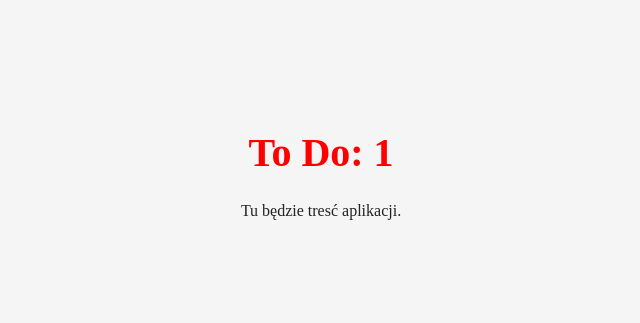
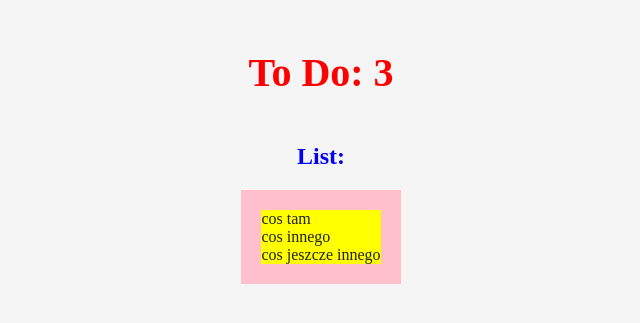
Before and after one commit to ThorTila/toDoReact, a React app: page / in a window 1280 px wide. Shown: the part 247-570 px from the top of the page, without its empty margins (327-967 px from the left). Built offline with nearby package versions, Linux system fonts and the light colour scheme.

Commit message:
add list

```diff
--- a/package.json
+++ b/package.json
@@ -15,6 +15,8 @@
     "babel-preset-env": "^1.6.1",
     "babel-preset-react": "^6.24.1",
     "css-loader": "^0.28.11",
+    "html-webpack-plugin": "^3.2.0",
+    "optimize-js-plugin": "0.0.4",
     "react": "^16.3.1",
     "react-dom": "^16.3.1",
     "style-loader": "^0.20.3",
--- a/src/components/Title.js
+++ b/src/components/Title.js
@@ -2,9 +2,6 @@ import React from 'react';
 import style from './components.css';
 
 class Title extends React.Component {
-    constructor(props){
-        super(props);
-    }
     render() {
         return (
             <h1 className={style.TodoTitle}>To Do: {this.props.data.length}</h1>
--- a/src/components/TodoList.js
+++ b/src/components/TodoList.js
@@ -0,0 +1,18 @@
+import React from 'react';
+import style from './components.css';
+
+class TodoList extends React.Component {
+    render() {
+        const TodoList = this.props.list.map((item) => <li className={style.ListItem} key={item.id}>{item.text}</li>);
+        return (
+            <div className={style.TodoList}>
+                <h2 className={style.ListTitle}>List:</h2>
+                <ul className={style.List}>
+                    {TodoList}
+                </ul>
+            </div>
+        );
+    }
+}
+
+export default TodoList;
--- a/src/components/components.css
+++ b/src/components/components.css
@@ -2,3 +2,18 @@
     color: red;
     font-size: 40px;
 }
+.TodoList {
+    text-align: center;
+}
+.ListTitle {
+    color: blue;
+}
+.List {
+    background: pink;
+    list-style-type: none;
+    padding: 20px;
+    text-align: left;
+}
+.ListItem {
+    background: yellow;
+}
--- a/src/containers/App.js
+++ b/src/containers/App.js
@@ -2,18 +2,23 @@ import React from 'react';
 import uuid from 'uuid';
 import style from './App.css';
 import Title from '../components/Title';
+import TodoList from '../components/TodoList';
 
 class App extends React.Component {
     constructor(props){
         super(props);
         this.state = {
-            data: [{text:'cos tam', id: 2}] //do sprawdzenia czy licznik działa
+            data: [
+                {text:'cos tam', id: 2},
+                {text: 'cos innego', id: 1},
+                {text: 'cos jeszcze innego', id: 3}
+            ]
         };
     }
     addTodo(val){
         const todo = {
-            text: val,
             id: uuid.v4(),
+            text: val
         };
         const data = [...this.state.data, todo];
         this.setState({data});
@@ -26,7 +31,7 @@ class App extends React.Component {
         return (
             <div className={style.TodoApp}>
                 <Title data={this.state.data}/>
-            Tu będzie tresć aplikacji.
+                <TodoList list={this.state.data}/>
             </div>
         );
     }
--- a/index.html
+++ b/src/index.html
@@ -6,6 +6,5 @@
 </head>
 <body>
     <div id="app"></div>
-    <script src="build/app.bundle.js"></script>
 </body>
 </html>
--- a/webpack.config.js
+++ b/webpack.config.js
@@ -1,6 +1,11 @@
 const path = require('path');
+var webpack = require('webpack'),
+    HtmlWebpackPlugin = require('html-webpack-plugin'),
+    UglifyJSPlugin = require('uglifyjs-webpack-plugin'),
+    OptimizeJsPlugin = require('optimize-js-plugin');
 
 module.exports = {
+    watch: true,
     entry: './src/index.js',
         output: {
         path: path.resolve(__dirname, 'build'),
@@ -25,5 +30,16 @@ module.exports = {
                 ]
             }
         ]
-    }
+    },
+    plugins: [
+        new HtmlWebpackPlugin({
+            template: 'src/index.html',
+            filename: 'index.html',
+            inject: 'body'
+        }),
+        new webpack.optimize.UglifyJsPlugin(),
+        new OptimizeJsPlugin({
+            sourceMap: false
+          })
+    ]
 };
```
Also changed, not shown: 3 other files (tests, documents, lock files or other folders).
